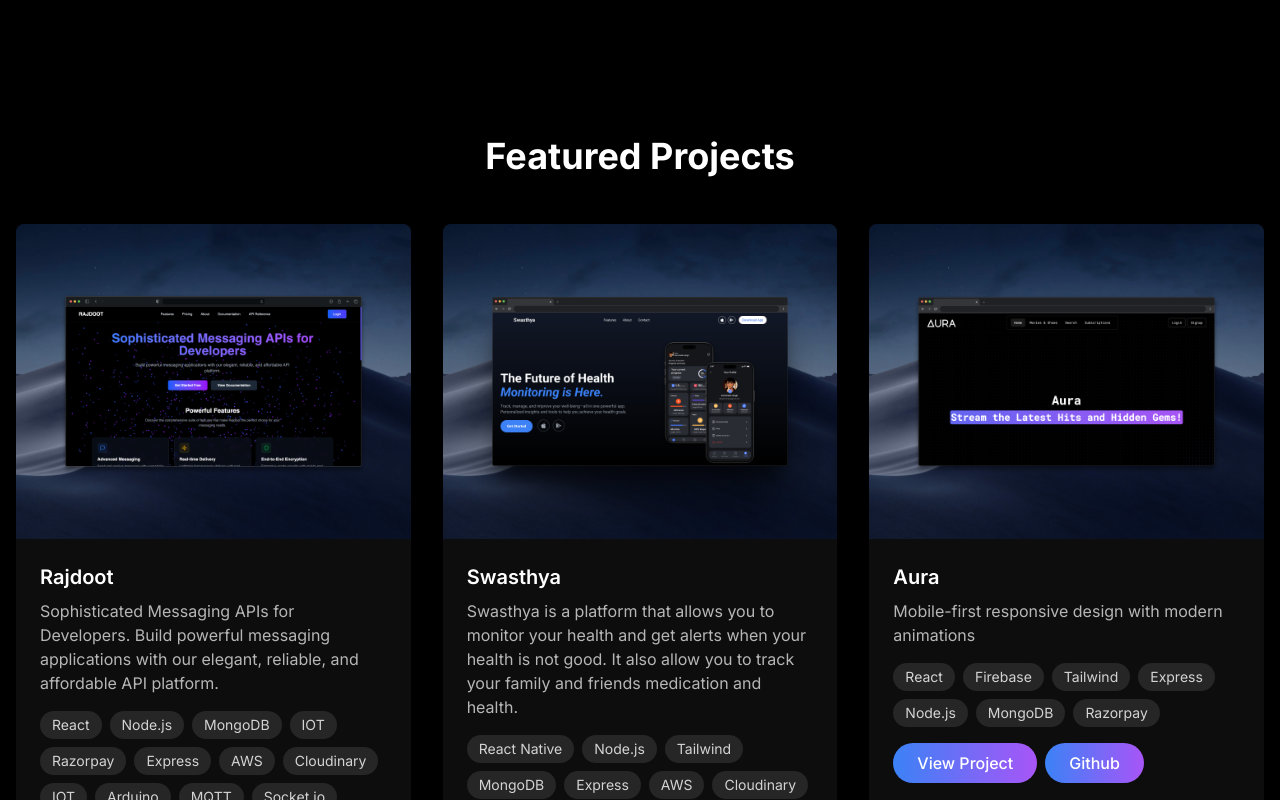
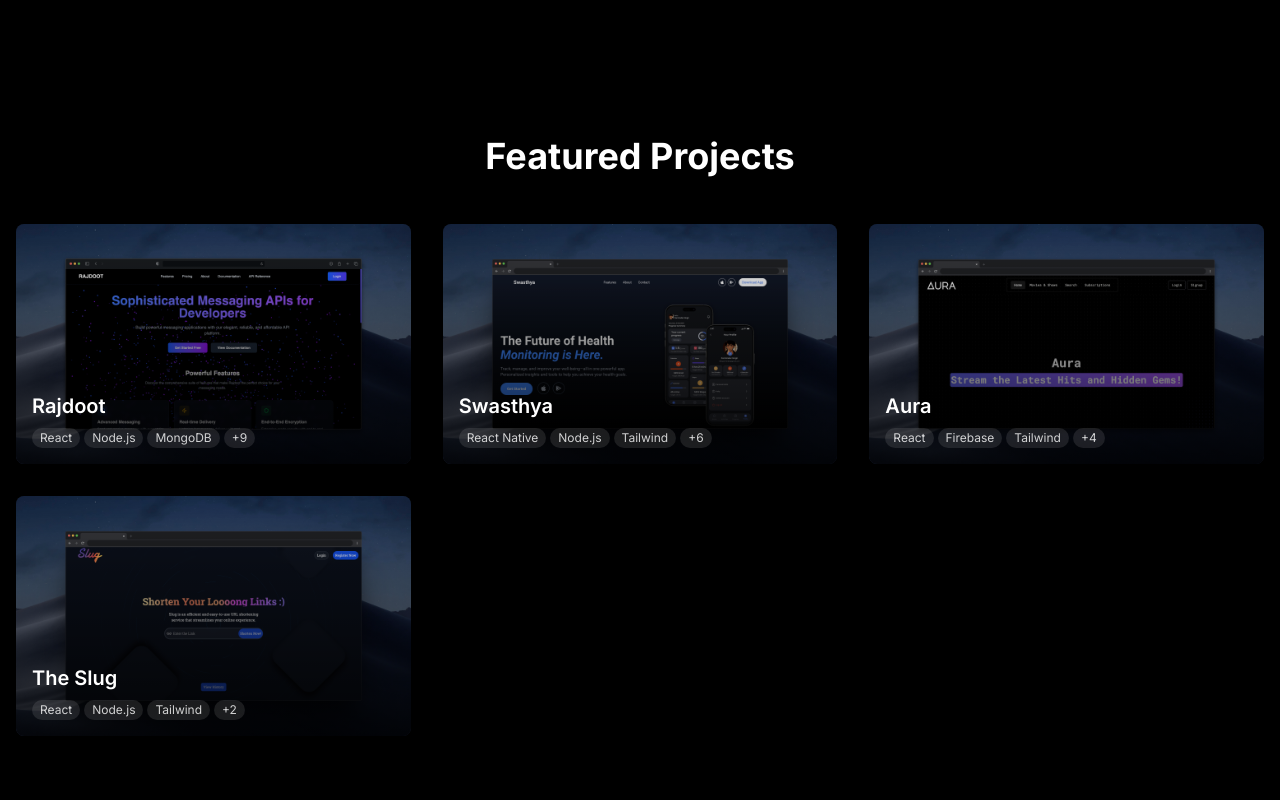
Before and after one commit to 360Parminder/Portfolio-2.0, a React (Vite) app: page / in a window 1280 px wide. Shown: the part 2000-2800 px from the top of the page. Built offline with nearby package versions, Linux system fonts and the light colour scheme; the HTML template or start-up script is replaced by a standard one.

Commit message:
refactor: enhance project card layout and improve hover effects in Projects component

```diff
--- a/src/components/Projects.jsx
+++ b/src/components/Projects.jsx
@@ -29,24 +29,15 @@ const projects = [
     tech: ["React", "Firebase", "Tailwind","Express","Node.js","MongoDB","Razorpay"],
     link: "https://auravideos.vercel.app",
     github: "https://github.com/360Parminder/Aura-Frontend"
-
   },
   {
     title: "The Slug ",
     description: "URl Shortener with a twist. Shorten your URLs and share them with the world. The Slug is a URL shortener that allows you to create short links for your long URLs.",
     image: slug,
-    tech: ["React", "Node.js", "Tailwind","MongoDB","Express",],
+    tech: ["React", "Node.js", "Tailwind","MongoDB","Express"],
     link: "slug-url.vercel.app",
     github: "https://github.com/360Parminder/TheSlug"
   },
-  // {
-  //   title: "Quick Cart",
-  //   description: "Bill your customers in seconds. Quick Cart is a simple and easy to use cart application that allows you to create and manage your cart.",
-  //   image: "https://images.pexels.com/photos/3183132/pexels-photo-3183132.jpeg",
-  //   tech: ["React", "Node.js", "Tailwind","MongoDB","Express","Razorpay"],
-  //   link: "https://quickcart-store.vercel.app"
-  // }
-
 ];
 
 const Projects = () => {
@@ -68,39 +59,62 @@ const Projects = () => {
               initial={{ opacity: 0, y: 20 }}
               whileInView={{ opacity: 1, y: 0 }}
               transition={{ duration: 0.6, delay: index * 0.1 }}
-              className="group relative overflow-hidden rounded-lg bg-white/5 backdrop-blur-sm"
+              className="group relative overflow-hidden rounded-lg bg-white/5 backdrop-blur-sm h-60 transition-all duration-500 hover:h-auto"
+              whileHover={{ scale: 1.03 }}
             >
-              <div className="aspect-w-16 aspect-h-9 overflow-hidden">
+              {/* Compact view (always visible) */}
+              <div className="relative h-full">
                 <img
                   src={project.image}
                   alt={project.title}
-                  className="object-cover w-full h-full group-hover:scale-110 transition-transform duration-500"
+                  className="object-cover w-full h-full absolute inset-0"
                 />
+                <div className="absolute inset-0 bg-gradient-to-t from-black/80 to-transparent flex flex-col justify-end p-4">
+                  <h3 className="text-xl font-semibold text-white">{project.title}</h3>
+                  <div className="flex flex-wrap gap-1 mt-2 overflow-hidden max-h-6">
+                    {project.tech.slice(0, 3).map(tech => (
+                      <span key={tech} className="px-2 py-0.5 text-xs bg-white/10 rounded-full text-white/80">
+                        {tech}
+                      </span>
+                    ))}
+                    {project.tech.length > 3 && (
+                      <span className="px-2 py-0.5 text-xs bg-white/10 rounded-full text-white/80">
+                        +{project.tech.length - 3}
+                      </span>
+                    )}
                   </div>
-              <div className="p-6">
+                </div>
+              </div>
+
+              {/* Expanded details (visible on hover) */}
+              <div className="p-6 bg-black/95 transform translate-y-full group-hover:translate-y-0 transition-transform duration-500 absolute inset-0 overflow-auto">
                 <h3 className="text-xl font-semibold text-white mb-2">{project.title}</h3>
                 <p className="text-white/70 mb-4">{project.description}</p>
                 <div className="flex flex-wrap gap-2 mb-4">
                   {project.tech.map(tech => (
-                    <span key={tech} className="px-3 py-1 text-sm bg-white/10 rounded-full text-white/80">
+                    <span key={tech} className="px-3 py-1 text-xs bg-white/10 rounded-full text-white/80">
                       {tech}
                     </span>
                   ))}
                 </div>
+                <div className="flex gap-2 mt-4">
                   <a
                     href={project.link}
                     target="_blank"
-                  className="inline-block px-6 py-2 bg-gradient-to-r from-blue-500 to-purple-500 rounded-full text-white font-medium hover:opacity-90 transition-opacity"
+                    rel="noopener noreferrer"
+                    className="inline-block px-6 py-2 bg-gradient-to-r from-blue-500 to-purple-500 rounded-full text-white font-medium hover:opacity-90 transition-opacity text-sm"
                   >
                     View Project
                   </a>
                   <a
                     href={project.github}
                     target="_blank"
-                  className="inline-block ml-2 px-6 py-2 bg-gradient-to-r from-blue-500 to-purple-500 rounded-full text-white font-medium hover:opacity-90 transition-opacity"
+                    rel="noopener noreferrer"
+                    className="inline-block px-6 py-2 bg-gradient-to-r from-blue-500 to-purple-500 rounded-full text-white font-medium hover:opacity-90 transition-opacity text-sm"
                   >
                     Github
                   </a>
+                </div>
               </div>
             </motion.div>
           ))}
```
Lines whose indentation alone changed are shown as unchanged.
